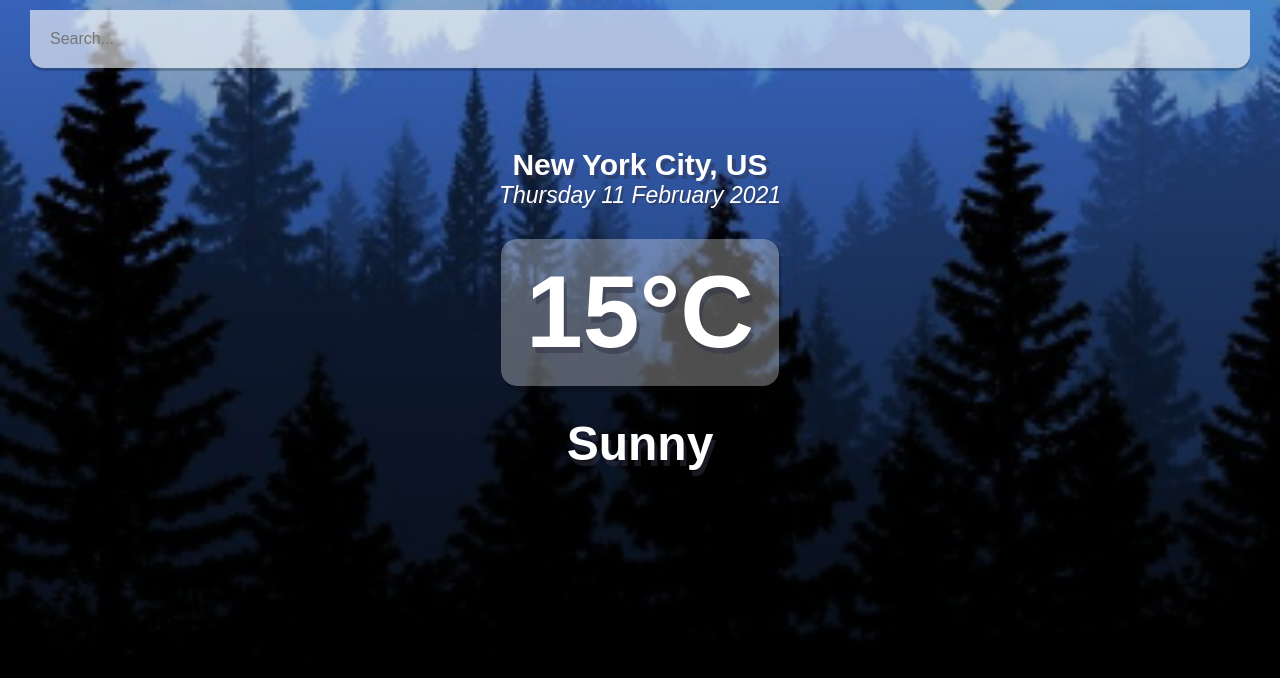
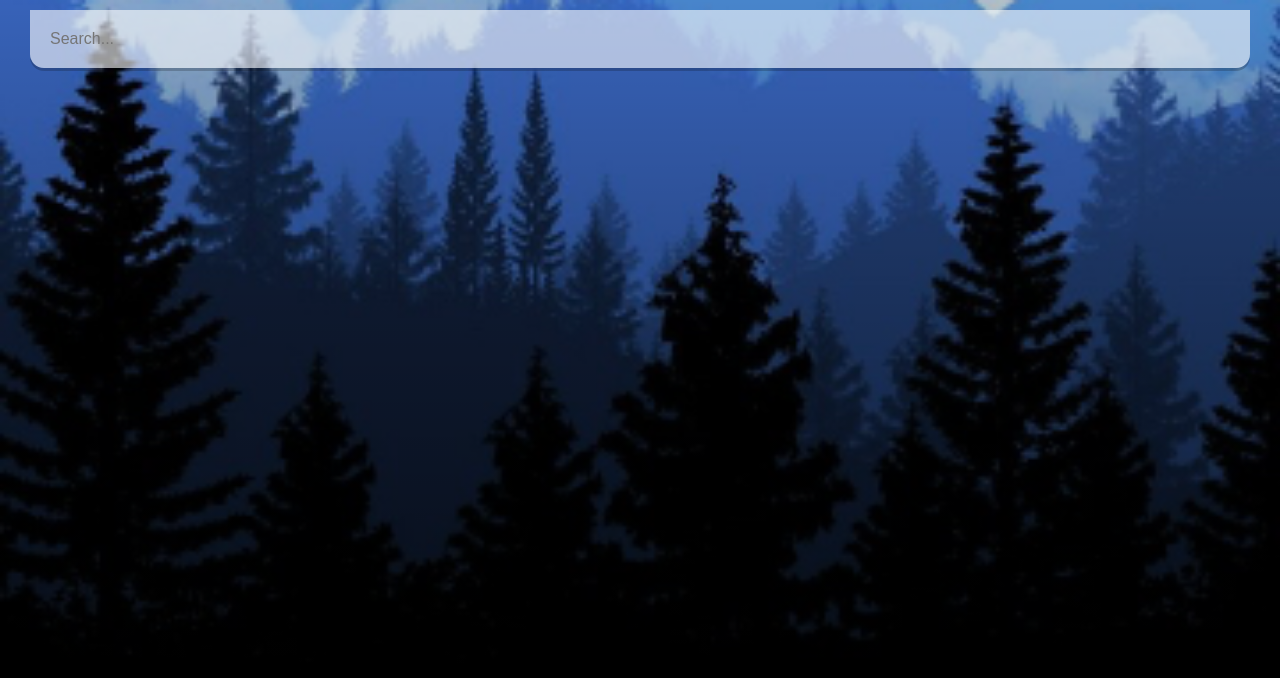
Before and after one commit to btfredr/weather-app, a React (Create React App) app in the folder weather-app/: page / in a window 1280 px wide. Shown: the top 678 px of the page. Built offline with nearby package versions, Linux system fonts and the light colour scheme.

Commit message:
code: should work not, but have to fix api issues

```diff
--- a/weather-app/src/App.js
+++ b/weather-app/src/App.js
@@ -1,8 +1,8 @@
 import React, { useState } from 'react';
 
 const api = {
-  key: "49b18f35a651493ef9d1cf84f1ad18d9",
-  base: "https://api.openweathermap.org/data/2.5"
+  key: "7d4ef5d23648c7c62acd3ccfa1a0a30b",
+  base: "https://api.openweathermap.org/data/2.5/"
 }
 
 function App() {
@@ -12,9 +12,13 @@ function App() {
 
   const search = evt => {
     if (evt.key === "Enter") {
-      fetch(`${api.base}weather?q=${query}&unit=metric&APPID=${api.key}`)
+      fetch(`${api.base}weather?q=${query}&units=metric&APPID=${api.key}`)
         .then(res => res.json())
-        .then(result => setWeather(result));
+        .then(result => {
+          setWeather(result);
+          setQuery('');
+          console.log(weather);
+        });
     }
   }
 
@@ -32,25 +36,39 @@ function App() {
 
 
   return (
-    <div className="App">
+    <div className={(typeof weather.main != "undefined") ? ((weather.main.temp > 16) ? 'App warm' : 'App') : 'App'}>
+
       <main>
         <div className='search-box'>
-          <input type='text' className='search-bar' placeholder='Search...'></input>
+          <input
+            type='text'
+            className='search-bar'
+            placeholder='Search...'
+            onChange={e => setQuery(e.target.value)}
+            value={query}
+            onKeyPress={search}
+          />
         </div>
-        <div className='location-box'>
+        {(typeof weather.main != "undefined") ? (
+          <div>
+            <div className='location-box'>
 
-          <div className='location'>New York City, US</div>
-          <div className='date'>{dateBuilder(new Date())}</div>
+              <div className='location'>{weather.name}, {weather.sys.country}</div>
+              <div className='date'>{dateBuilder(new Date())}</div>
 
-        </div>
-        <div className='weather-box'>
+            </div>
+            <div className='weather-box'>
 
-          <div className='temp'>15°C</div>
-          <div className='weather'>Sunny</div>
+              <div className='temp'>
+                {Math.round(weather.main.temp)}°C
+              </div>
+              <div className='weather'>{weather.weather[0].main}</div>
 
-        </div>
+            </div>
+          </div>
+        ) : ('')}
       </main>
-    </div>
+    </div >
   );
 }
 
```
